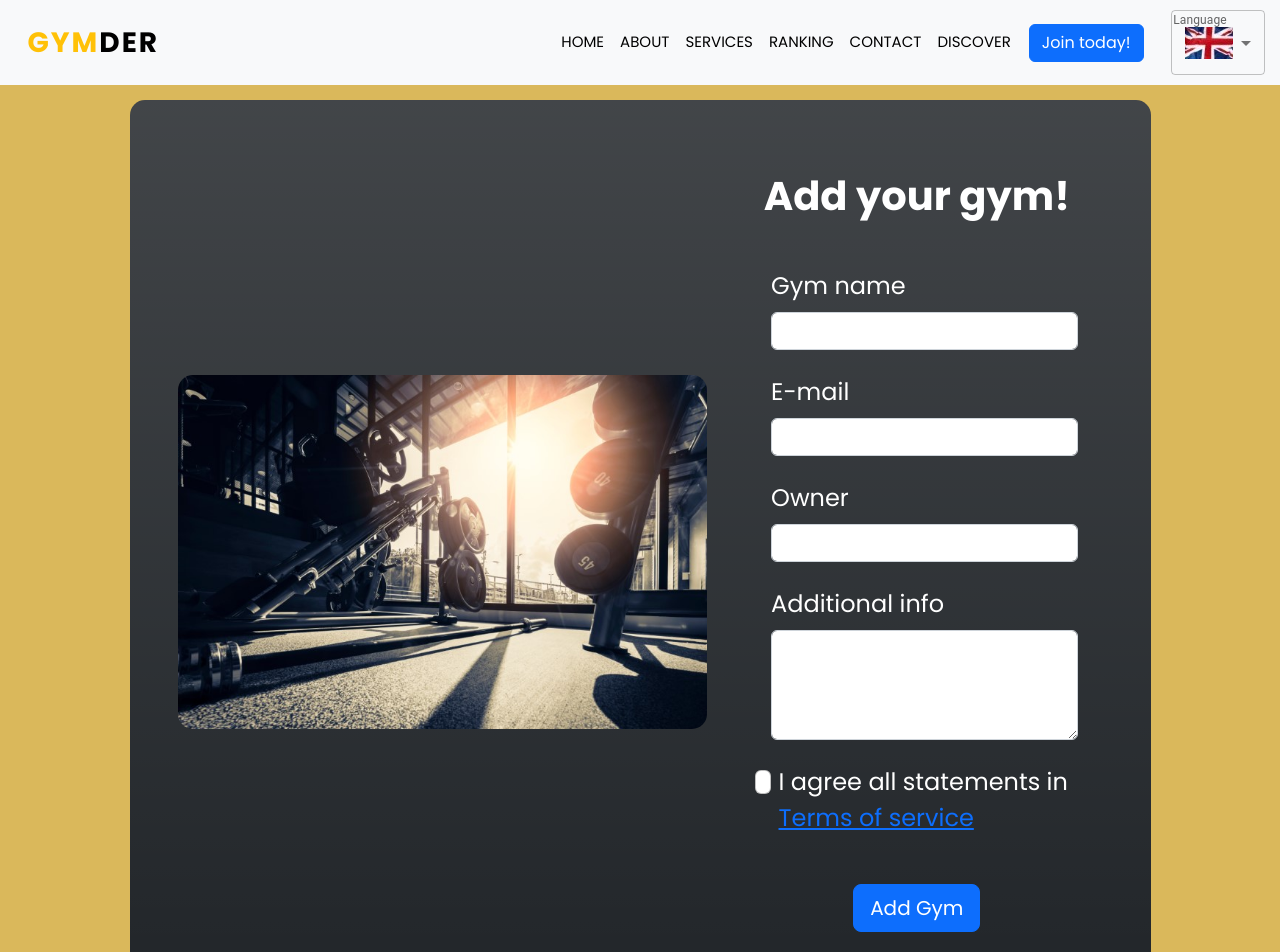
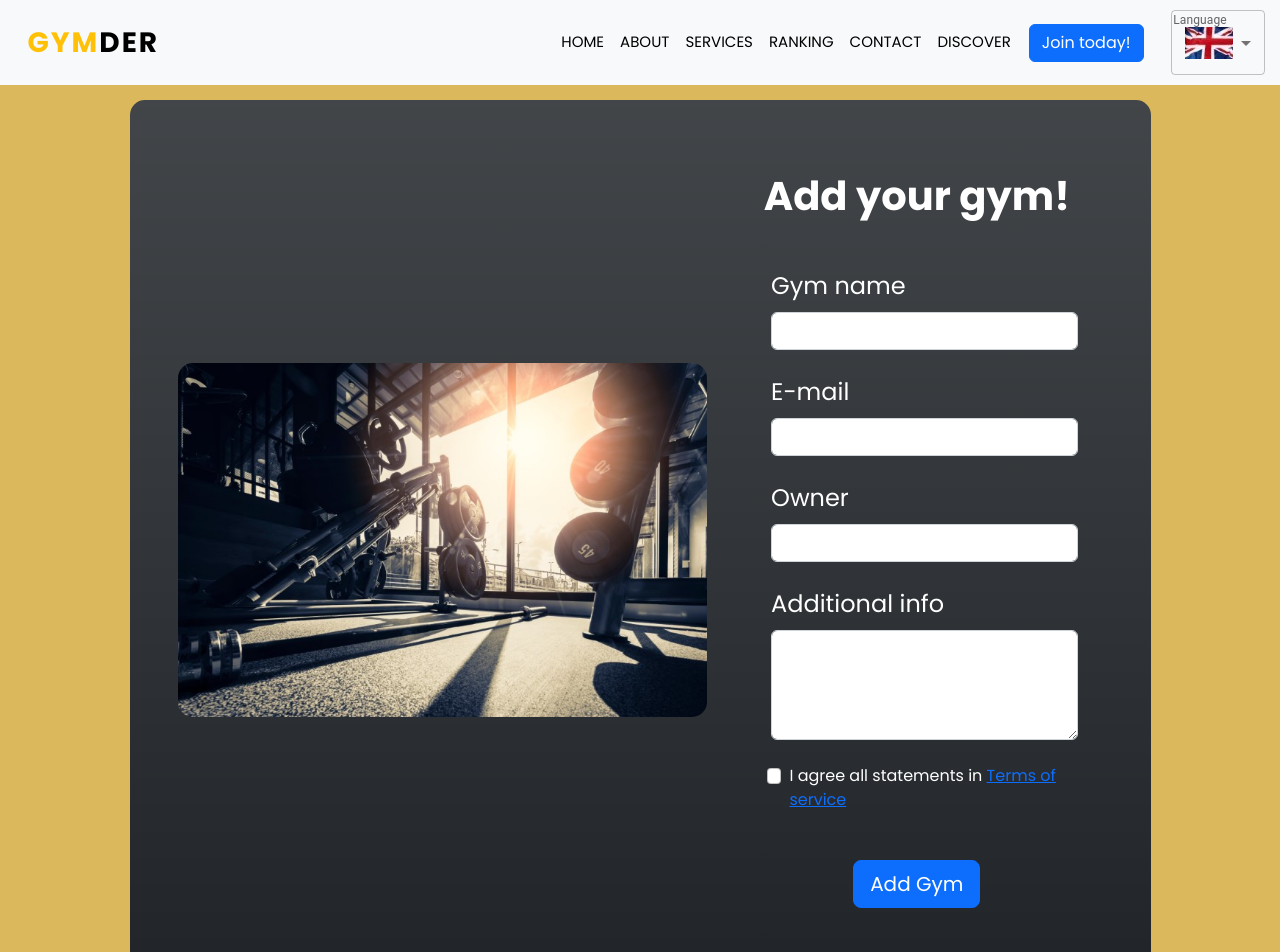
Before and after one commit to LexDarcoz/2223-frontendweb-LexDarcoz_Gymder, a React (Create React App) app: page /addGym in a window 1280 px wide. Shown: the top 952 px of the page. Built offline with nearby package versions, Linux system fonts and the light colour scheme; no server answers.

Commit message:
styling update

```diff
--- a/src/components/authentication/AuthenticationButton.jsx
+++ b/src/components/authentication/AuthenticationButton.jsx
@@ -13,7 +13,6 @@ export default function AuthenticationButton() {
           <img src={picture} alt={givenName} className="rounded w-50 " />
         </div>
         <div className="form-label">{name}</div>
-
         <div className="col w-50 form-label  ms-5 ">
           <LogoutButton />
         </div>
--- a/src/pages/addGym/AddGym.jsx
+++ b/src/pages/addGym/AddGym.jsx
@@ -103,17 +103,18 @@ export default function AddGym() {
                         </div>
                       </div>
 
-                      <div className="form-check d-flex justify-content-center mb-5">
+                      <div className="form-check d-flex justify-content-center mb-5 ">
                         <input
-                          className="form-check-input me-2"
+                          className="form-check-input me-2  fs-6"
                           type="checkbox"
                           value=""
                           id="form2Example3c"
                           required
                         />
                         <label
-                          className="form-check-label"
+                          className="form-check-label fs-6 "
                           htmlFor="form2Example3"
+                          // style={"width: 6rem;"}
                         >
                           I agree all statements in{" "}
                           <a href="#!">Terms of service</a>
```
Also changed, not shown: src/index.js (+4 -4 lines).
